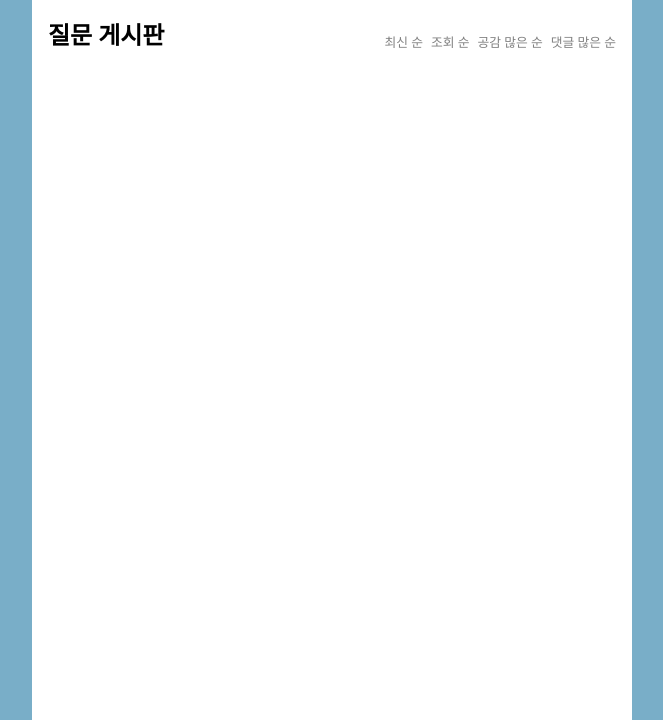
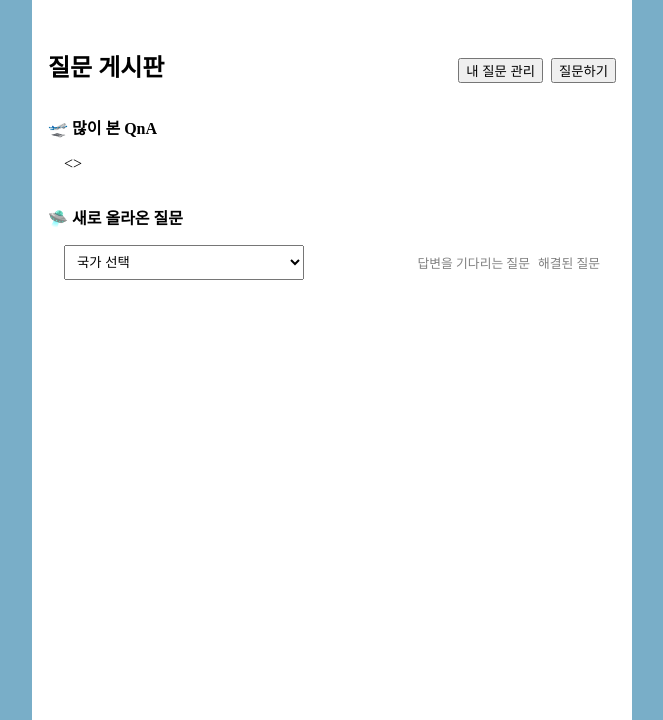
Before and after one commit to hufslion10th/ShareAbroad, a Django app: page /QnA/ in a window 1280 px wide. Shown: the part 80-800 px from the top of the page, without its empty margins (308-971 px from the left). Run offline with Django 4.2, Linux system fonts and the light colour scheme; data that the repository does not hold is empty.

Commit message:
✅[CHORE] qna 게시판, 마이페이지 게시판 분리

```diff
--- a/static/css/QnA/list.css
+++ b/static/css/QnA/list.css
@@ -6,26 +6,60 @@
   display: flex;
   justify-content: space-between;
   align-items: flex-end;
+  margin: 2rem 0;
 }
 .QnA-section > .title-wrap > .title {
   font-size: 1.5rem;
   font-weight: 700;
 }
-.QnA-section > .title-wrap > .q-sorting {
+.QnA-section > .title-wrap > .btn-wrap {
   display: flex;
-  color: grey;
-  font-size: 0.8rem;
-  font-weight: 400;
 }
-.QnA-section > .title-wrap > .q-sorting > span {
+.QnA-section > .title-wrap > .btn-wrap > button {
   margin-left: 0.5rem;
+}
+.QnA-section .sub-title {
+  font-size: 1rem;
+  font-weight: 700;
+  margin-bottom: 1rem;
+}
+.QnA-section > .q-hot {
+  margin: 2rem 0;
+}
+.QnA-section > .q-hot > .hot-wrap {
+  display: flex;
+  padding: 0 1rem;
 }
 .QnA-section > .q-wrap {
   box-sizing: border-box;
   width: 100%;
-  padding: 3rem 1rem 0;
+  margin: 2rem 0;
 }
-.QnA-section > .q-wrap > .each-q {
+.QnA-section > .q-wrap > .sorting {
+  display: flex;
+  justify-content: space-between;
+  align-items: center;
+  padding: 0 1rem;
+  margin-bottom: 2rem;
+}
+.QnA-section > .q-wrap > .sorting > select {
+  width: 15rem;
+  padding: 0.5rem;
+  cursor: pointer;
+}
+.QnA-section > .q-wrap > .sorting > .sorting-picked {
+  display: flex;
+}
+.QnA-section > .q-wrap > .sorting > .sorting-picked > div {
+  margin-left: 0.5rem;
+  color: gray;
+  font-size: 0.8rem;
+  font-weight: 400;
+}
+.QnA-section > .q-wrap > .q-list {
+  padding: 0 1rem;
+}
+.QnA-section > .q-wrap > .q-list > .each-q {
   box-sizing: border-box;
   padding: 1rem;
   margin-bottom: 3rem;
@@ -34,25 +68,25 @@
   box-shadow: #dadada 0 4px 4px;
   border-radius: 10px;
 }
-.QnA-section > .q-wrap > .each-q > a {
+.QnA-section > .q-wrap > .q-list > .each-q > a {
   text-decoration: none;
   color: black;
 }
-.QnA-section > .q-wrap > .each-q > a > .q-title-wrap {
+.QnA-section > .q-wrap > .q-list > .each-q > a > .q-title-wrap {
   display: flex;
   justify-content: space-between;
   margin-bottom: 1rem;
   color: gray;
 }
-.QnA-section > .q-wrap > .each-q > a > .q-title-wrap > .q-title {
+.QnA-section > .q-wrap > .q-list > .each-q > a > .q-title-wrap > .q-title {
   font-size: 1rem;
   font-weight: 700;
 }
-.QnA-section > .q-wrap > .each-q > a > .q-title-wrap > [class*=q-picked] {
+.QnA-section > .q-wrap > .q-list > .each-q > a > .q-title-wrap > [class*=q-picked] {
   font-size: 0.8rem;
   font-weight: 400;
 }
-.QnA-section > .q-wrap > .each-q > a > .q-content-wrap {
+.QnA-section > .q-wrap > .q-list > .each-q > a > .q-content-wrap {
   box-sizing: border-box;
   width: 100%;
   height: 5rem;
@@ -60,13 +94,13 @@
   margin-bottom: 1rem;
   padding: 0.5rem;
 }
-.QnA-section > .q-wrap > .each-q > a > .q-content-wrap > div {
+.QnA-section > .q-wrap > .q-list > .each-q > a > .q-content-wrap > div {
   font-size: 0.8rem;
 }
-.QnA-section > .q-wrap > .each-q > a > .q-info-wrap {
+.QnA-section > .q-wrap > .q-list > .each-q > a > .q-info-wrap {
   margin: 0 auto 0 0;
 }
-.QnA-section > .q-wrap > .each-q > a > .q-info-wrap > div {
+.QnA-section > .q-wrap > .q-list > .each-q > a > .q-info-wrap > div {
   color: lightgray;
   font-size: 0.8rem;
   font-weight: 400;
--- a/static/css/QnA/list.scss
+++ b/static/css/QnA/list.scss
@@ -5,27 +5,65 @@
       display: flex;
       justify-content: space-between;
       align-items: flex-end;
+      margin: 2rem 0;
 
     > .title {
       font-size: 1.5rem;
       font-weight: 700;
     }
-    > .q-sorting {
+    > .btn-wrap {
       display: flex;
-      color: grey;
-      font-size: 0.8rem;
-      font-weight: 400;
-
-      > span {
+      > button {
         margin-left: 0.5rem;
       }
+    }
+  }
+
+  .sub-title {
+    font-size: 1rem;
+    font-weight: 700;
+    margin-bottom: 1rem;
+  }
+
+  > .q-hot {
+    margin: 2rem 0;
+    > .hot-wrap {
+      display: flex;
+      padding: 0 1rem;
     }
   }
 
   > .q-wrap {
     box-sizing: border-box;
     width: 100%;
-    padding: 3rem 1rem 0;
+    margin: 2rem 0;
+
+    > .sorting {
+      display: flex;
+      justify-content: space-between;
+      align-items: center;
+      padding: 0 1rem;
+      margin-bottom: 2rem;
+
+      > select {
+        width: 15rem;
+        padding: 0.5rem;
+        cursor: pointer;
+      }
+
+      > .sorting-picked {
+        display: flex;
+        > div {
+          margin-left: 0.5rem;
+          color: gray;
+          font-size: 0.8rem;
+          font-weight: 400;
+        }
+      }
+    }
+
+    > .q-list {
+      padding: 0 1rem;
 
       > .each-q {
         box-sizing: border-box;
@@ -36,7 +74,7 @@
         box-shadow: #dadada 0 4px 4px;
         border-radius: 10px;
 
-      > a{
+        > a {
           text-decoration: none;
           color: black;
 
@@ -50,6 +88,7 @@
               font-size: 1rem;
               font-weight: 700;
             }
+
             > [class*='q-picked'] {
               font-size: 0.8rem;
               font-weight: 400;
@@ -63,6 +102,7 @@
             background: gray;
             margin-bottom: 1rem;
             padding: 0.5rem;
+
             > div {
               font-size: 0.8rem;
             }
@@ -71,6 +111,7 @@
 
           > .q-info-wrap {
             margin: 0 auto 0 0;
+
             > div {
               color: lightgray;
               font-size: 0.8rem;
@@ -80,6 +121,6 @@
         }
 
       }
-
     }
   }
+}
--- a/templates/QnA/list.html
+++ b/templates/QnA/list.html
@@ -10,14 +10,35 @@
 <section class="QnA-section">
     <div class="title-wrap">
         <div class="title">질문 게시판</div>
-        <div class="q-sorting">
-            <span>최신 순</span>
-            <span>조회 순</span>
-            <span>공감 많은 순</span>
-            <span>댓글 많은 순</span>
+        <div class="btn-wrap">
+            <button>내 질문 관리</button>
+            <button>질문하기</button>
         </div>
     </div>
+
+    <div class="q-hot">
+        <div class="sub-title">🛫 많이 본 QnA</div>
+        <div class="hot-wrap">
+            <div class="arrow"><</div>
+            <div>
+                <div></div>
+            </div>
+            <div class="arrow"> ></div>
+        </div>
+    </div>
+
     <div class="q-wrap">
+        <div class="sub-title">🛸 새로 올라온 질문</div>
+        <div class="sorting">
+            <select>
+                <option>국가 선택</option>
+            </select>
+            <div class="sorting-picked">
+                <div>답변을 기다리는 질문</div>
+                <div>해결된 질문</div>
+            </div>
+        </div>
+        <div class="q-list">
             {% for q in questions %}
             <div class="each-q">
                 <a href="{% url 'QnA:QnA-detail' q.id %}">
@@ -39,5 +60,6 @@
             </div>
             {% endfor %}
         </div>
+    </div>
 </section>
 {% endblock %}
```
Also changed, not shown: static/css/users/mypage/myqna.css (added, +11 -0 lines), static/css/users/mypage/myqna.scss (added, +10 -0 lines), templates/users/mypage/myqna.html (added, +7 -0 lines), 2 other files. Lines whose indentation alone changed are shown as unchanged.
